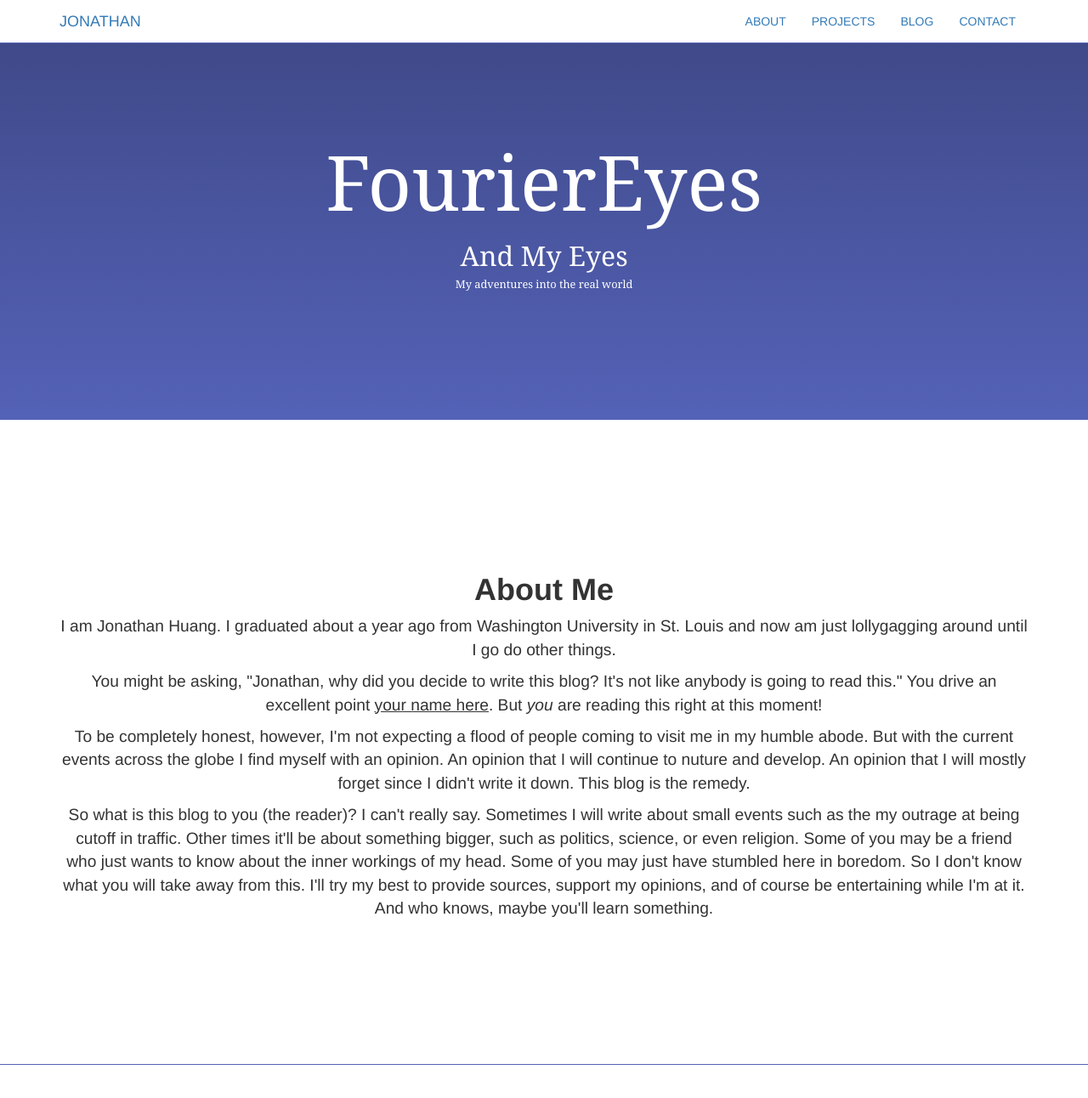
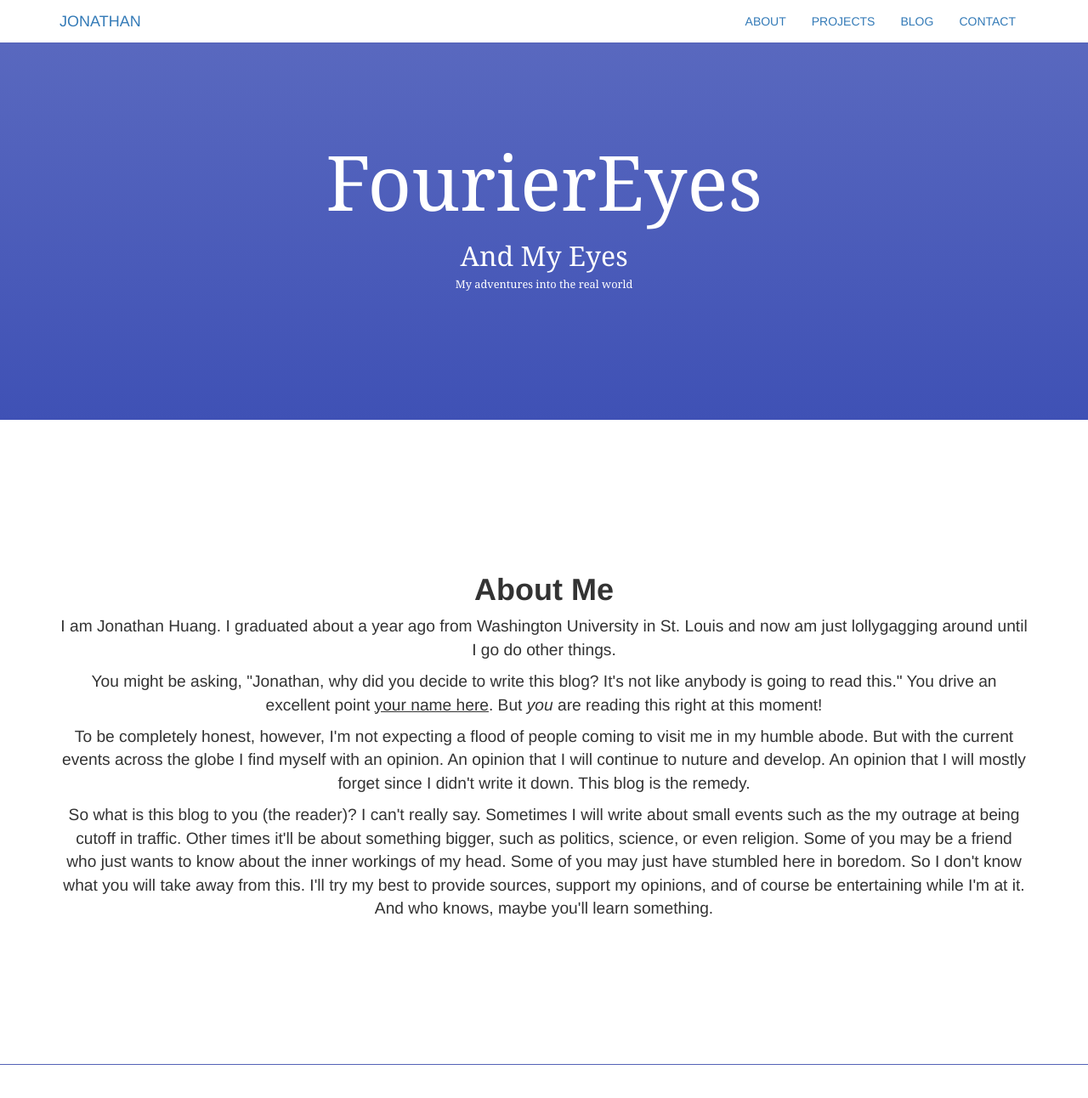
Before and after one commit to huang-j/huang-j.github.io, a Jekyll site: the page built from index.html, in a window 1280 px wide and 1400 px high. Shown: the top 1292 px of the window at 85% size. Built offline with Jekyll 4.4.1, drawn with Linux system fonts in a browser that asks for light colours; the list of posts is cut into pages by our own code.

Commit message:
color changes
changed from purple to an indigo

```diff
--- a/css/frontpage.css
+++ b/css/frontpage.css
@@ -48,12 +48,12 @@ html {
     /*position: relative;*/
     padding: 150px 0;
     z-index: 2;
-    background-color: #5462B7;
+    background-color: #3F51B5;
     height: 20vw + 300px;
-    background: linear-gradient(#3D4784, #5462B7);
-    background: -webkit-linear-gradient(#3D4784, #5462B7); /* For Safari 5.1 to 6.0 */
-    background: -o-linear-gradient(#3D4784, #5462B7); /* For Opera 11.1 to 12.0 */
-    background: -moz-linear-gradient(#3D4784, #5462B7); /* For Firefox 3.6 to 15 */
+    background: linear-gradient(#5C6BC0, #3F51B5);
+    background: -webkit-linear-gradient(#5C6BC0, #3F51B5); /* For Safari 5.1 to 6.0 */
+    background: -o-linear-gradient(#5C6BC0, #3F51B5); /* For Opera 11.1 to 12.0 */
+    background: -moz-linear-gradient(#5C6BC0, #3F51B5); /* For Firefox 3.6 to 15 */
     text-align: center;
     /*vertical-align: middle;*/
 }
```
